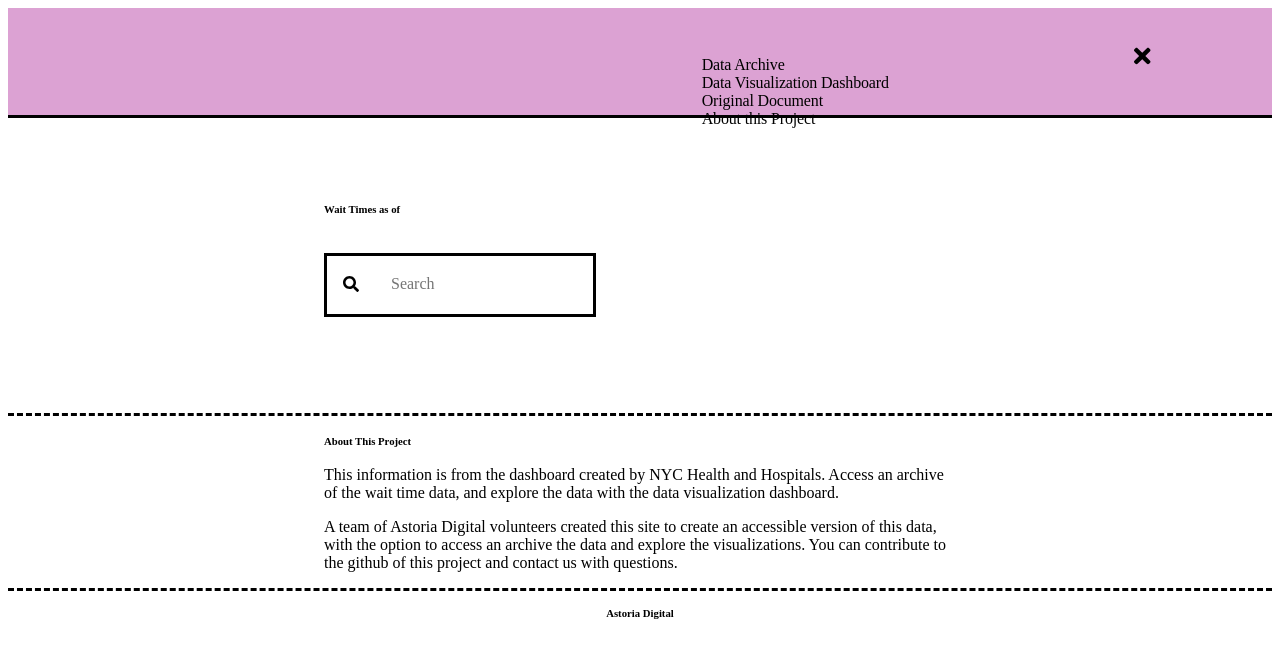
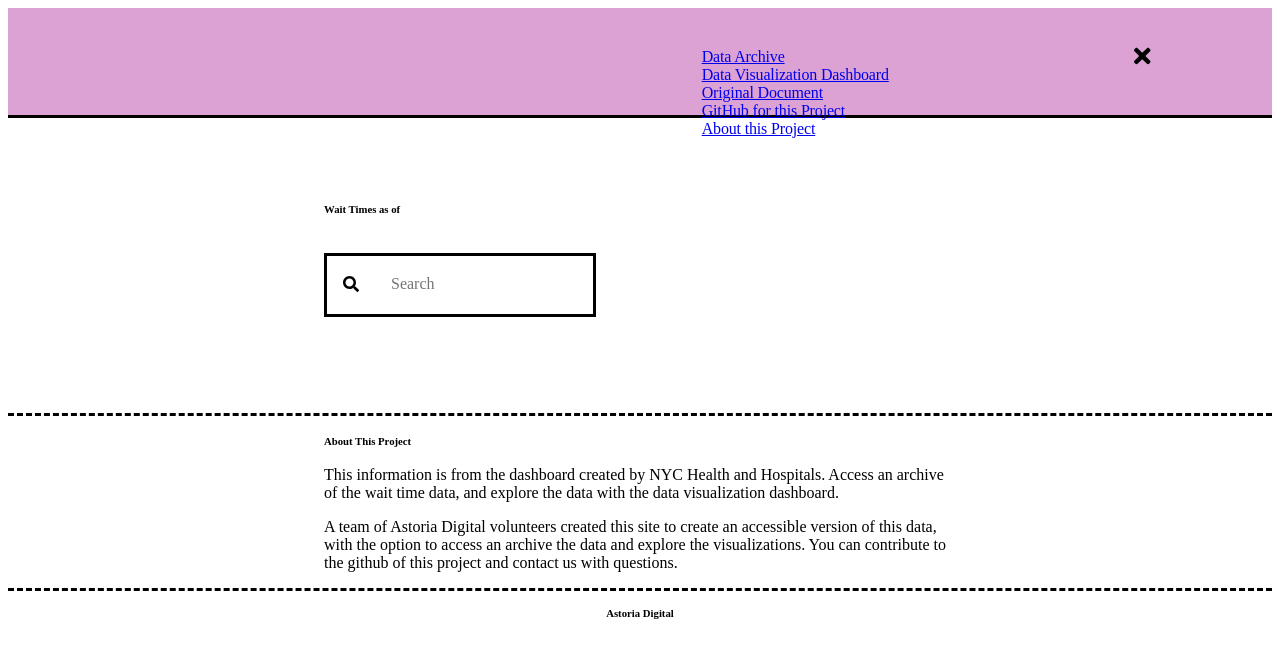
Before and after one commit to azlyth/covid-19-dashboard, a React (Create React App) app: page / in a window 1280 px wide. Both pictures are taken after a click on the icon 1144 px from the left and 56 px from the top of the page. Shown: the top 658 px of the page. Built offline with nearby package versions, Linux system fonts and the light colour scheme; no server answers; a web font is replaced by a local one.

Commit message:
Add hrefs for menu links

```diff
--- a/src/components/About.js
+++ b/src/components/About.js
@@ -2,7 +2,7 @@ import './About.css';
 
 function About(){
   return (
-    <section className='aboutSection'>
+    <section className='aboutSection' id='aboutSection'>
       <div className='aboutContainer'>
         <h6>About This Project</h6>
         <p>This information is from the dashboard created by NYC Health and Hospitals. Access an archive of the wait time data, and explore the data with the data visualization dashboard.</p>
--- a/src/components/Header.css
+++ b/src/components/Header.css
@@ -42,7 +42,7 @@ header.showLinks {
 
 .menuLinks {
   position: absolute;
-  top: 3em;
+  top: 2.5em;
   right: 0;
   display: none;
 }
--- a/src/components/Header.js
+++ b/src/components/Header.js
@@ -28,10 +28,11 @@ class Header extends React.Component {
             <h1>NYC health and hospitals <br></br> covid 19 testing wait times</h1>
             <div className={'menuLinks' + (this.state.showLinks ? (' showLinks') : '')}>
               <ul>
-                <li>Data Archive</li>
-                <li>Data Visualization Dashboard</li>
-                <li>Original Document</li>
-                <li>About this Project</li>
+                <li><a target='_blank' rel='noopener noreferrer' href='https://github.com/astoria-tech/nyc-covid19-testing-wait-times'>Data Archive</a></li>
+                <li><a target='_blank' rel='noopener noreferrer' href='https://datastudio.google.com/u/0/reporting/1506fb15-ab88-4226-a251-59a114affd9c/page/EdRsB'>Data Visualization Dashboard</a></li>
+                <li><a target='_blank' rel='noopener noreferrer' href='https://hhinternet.blob.core.windows.net/wait-times/testing-wait-times.pdf'>Original Document</a></li>
+                <li><a target='_blank' rel='noopener noreferrer' href='https://github.com/astoria-tech/covid-19-dashboard'>GitHub for this Project</a></li>
+                <li><a href='#aboutSection'>About this Project</a></li>
               </ul>
             </div>
           </div>
```
